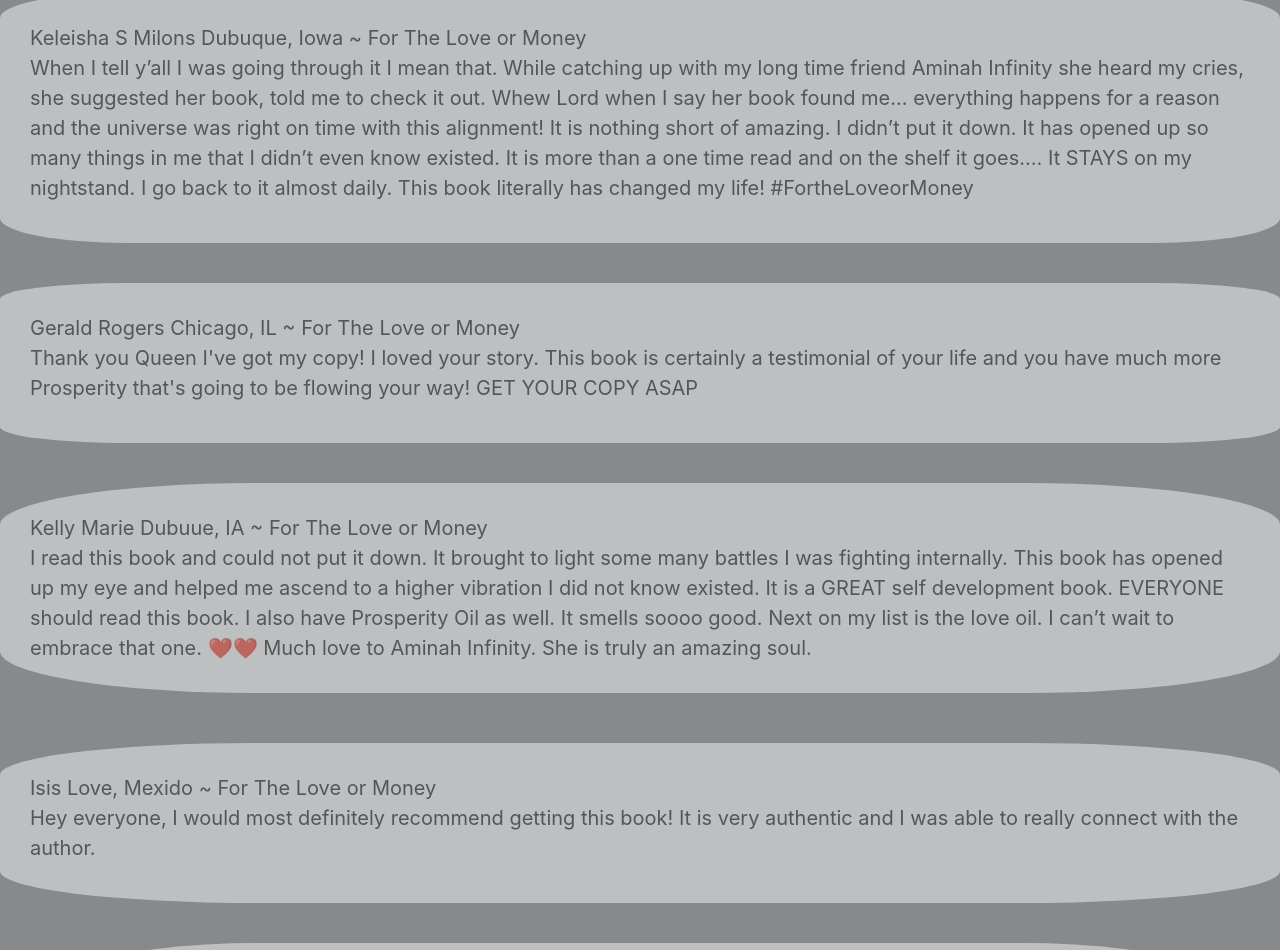
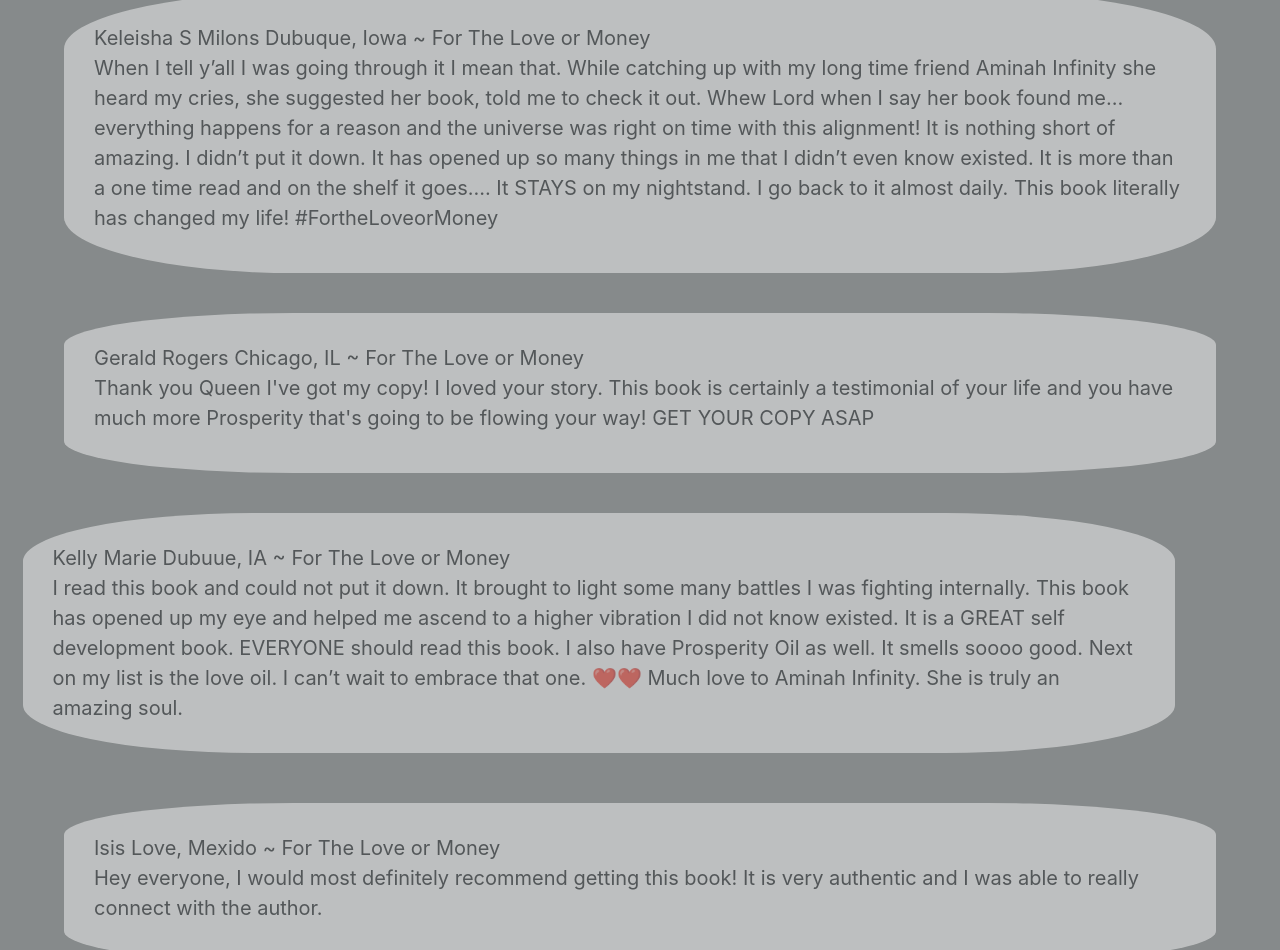
Before and after one commit to jjamaltwin/elementsofinfinity, a React (Create React App) app: page /Reviews in a window 1280 px wide. Shown: the part 796-1746 px from the top of the page. Built offline with nearby package versions, Linux system fonts and the light colour scheme; a web font is replaced by a local one.

Commit message:
mobile design

```diff
--- a/src/App.css
+++ b/src/App.css
@@ -318,24 +318,27 @@ input[type="submit"] {
 }
 
 .pone {
-  width: 100%;
+  width: 90%;
 
   padding: 3rem;
-  border-radius: 10%;
+  border-radius: 20%;
   background-color: whitesmoke;
   margin-top: 3rem;
   opacity: 0.5;
 }
 
 .ptwo {
+  width: 90%;
   padding: 3rem;
-  border-radius: 10%;
+  border-radius: 20%;
   background-color: whitesmoke;
   margin-top: 4rem;
   opacity: 0.5;
 }
 
 .pthree {
+  margin-left: 2.25rem;
+  width: 90%;
   padding: 3rem;
   border-radius: 20%;
   background-color: whitesmoke;
@@ -344,6 +347,7 @@ input[type="submit"] {
 }
 
 .pfour {
+  width: 90%;
   padding: 3rem;
   border-radius: 20%;
   background-color: whitesmoke;
@@ -352,6 +356,7 @@ input[type="submit"] {
 }
 
 .pfive {
+  width: 90%;
   padding: 5rem;
   border-radius: 20%;
   background-color: whitesmoke;
--- a/src/components/PayPay.js
+++ b/src/components/PayPay.js
@@ -23,7 +23,7 @@ class PayPay extends React.Component {
                   name="on0"
                   defaultValue="Book Selections"
                 />
-                Book Selections
+
               </td>
             </tr>
             <tr>
```
